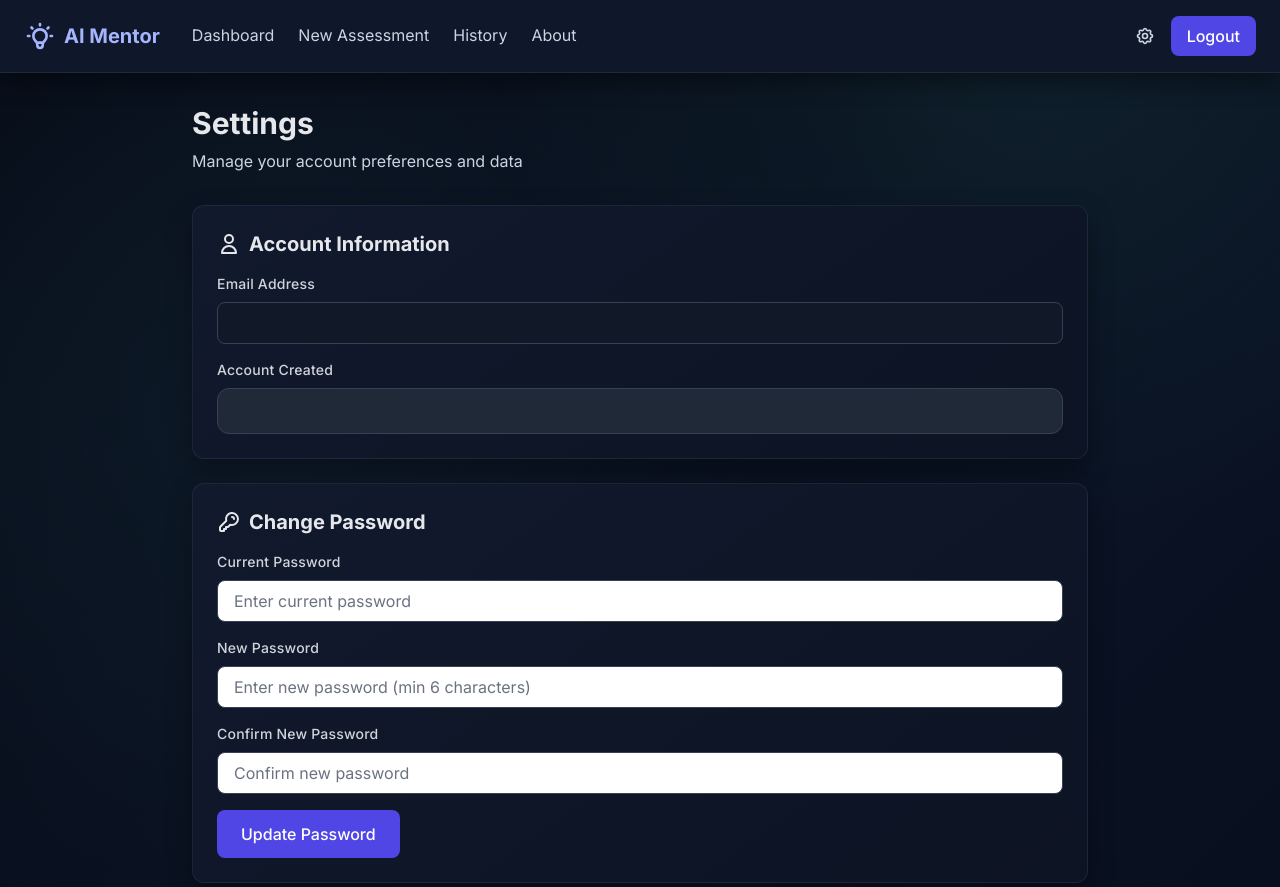
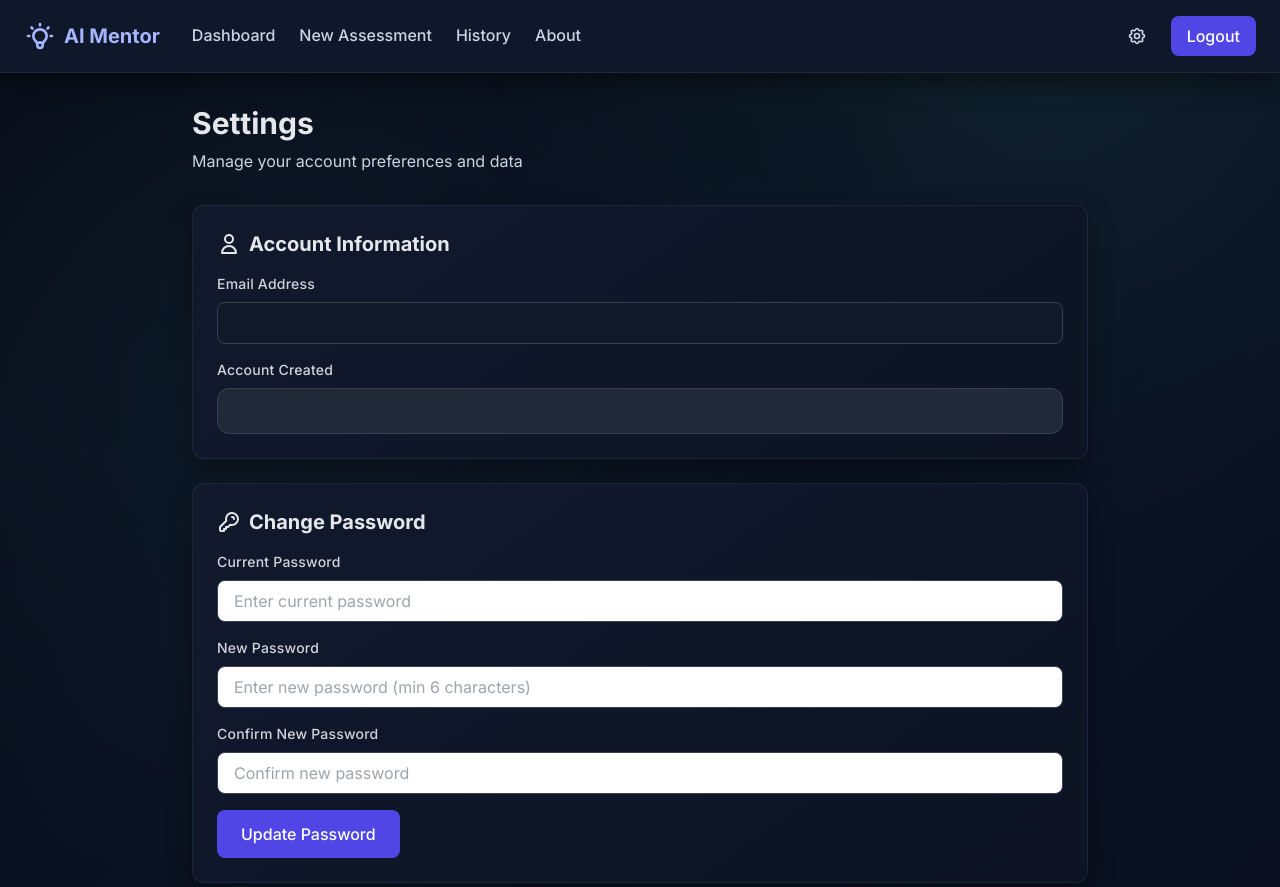
Before and after one commit to KailasVS666/student-risk-demo, a Flask app: template app/templates/settings.html in a window 1280 px wide. Shown: the top 887 px of the page. Run offline with Flask 3, Linux system fonts and the light colour scheme; the template is opened without the code that fills it, so the values that code supplies are empty; style sheets or scripts are compiled from the project's sources; parts of the project's set-up code (start-up, migrations or seed data) failed here and were passed over; some libraries are stand-ins or nearby versions.

Commit message:
build(tailwind): replace CDN with compiled CSS; add Tailwind config and build scripts; normalize line endings

```diff
--- /dev/null
+++ b/app/static/css/tailwind.css
@@ -0,0 +1,5 @@
+@tailwind base;
+@tailwind components;
+@tailwind utilities;
+
+/* Optional small utilities can go here if needed */
--- a/app/templates/base.html
+++ b/app/templates/base.html
@@ -5,8 +5,8 @@
     <meta name="viewport" content="width=device-width, initial-scale=1.0">
     <title>{% block title %}AI Student Mentor{% endblock %}</title>
 
-    <!-- Tailwind CSS -->
-    <script src="https://cdn.tailwindcss.com"></script>
+    <!-- Tailwind CSS (compiled) -->
+    <link rel="stylesheet" href="{{ url_for('static', filename='css/tw-build.css') }}">
 
     <!-- Chart.js -->
     <script src="https://cdn.jsdelivr.net/npm/chart.js"></script>
@@ -28,23 +28,18 @@
         try { localStorage.setItem('student_assessment_theme', 'dark'); } catch (e) {}
     </script>
 
-    <script nonce="{{ csp_nonce() }}">
-        tailwind.config = {
-            darkMode: 'class',
-        }
-    </script>
+    <!-- Removed inline Tailwind config; handled in tailwind.config.js -->
 
     <style>
         body {
             font-family: 'Inter', sans-serif;
         }
 
-        /* Dark mode styles */
-        /* Remove legacy light/dark utility overrides from inline styles */
-        .nav-link { @apply transition-colors duration-200 font-medium; }
-        .btn-icon { @apply p-2 rounded-lg transition-colors duration-200; }
-        .mobile-menu { @apply md:hidden absolute top-full left-0 right-0 rounded-b-lg p-4 space-y-3; }
-        .footer-link { @apply transition-colors duration-200; }
+        /* Basic transitions without Tailwind @apply (compiled separately) */
+        .nav-link { transition: color 0.2s ease; font-weight: 500; }
+        .btn-icon { padding: 0.5rem; border-radius: 0.5rem; transition: color 0.2s ease, background-color 0.2s ease; }
+        .mobile-menu { position: absolute; top: 100%; left: 0; right: 0; border-bottom-left-radius: 0.5rem; border-bottom-right-radius: 0.5rem; padding: 1rem; }
+        .footer-link { transition: color 0.2s ease; }
     </style>
 </head>
 <body class="bg-gray-50 min-h-screen flex flex-col">
--- /dev/null
+++ b/tailwind.config.js
@@ -0,0 +1,14 @@
+/** @type {import('tailwindcss').Config} */
+module.exports = {
+  darkMode: 'class',
+  content: [
+    './app/templates/**/*.html',
+    './app/static/js/**/*.js',
+    './app/static/css/**/*.css',
+    './app/views/**/*.py'
+  ],
+  theme: {
+    extend: {}
+  },
+  plugins: []
+};
```
Also changed, not shown: package.json (added, +13 -0 lines), 1 other file.
